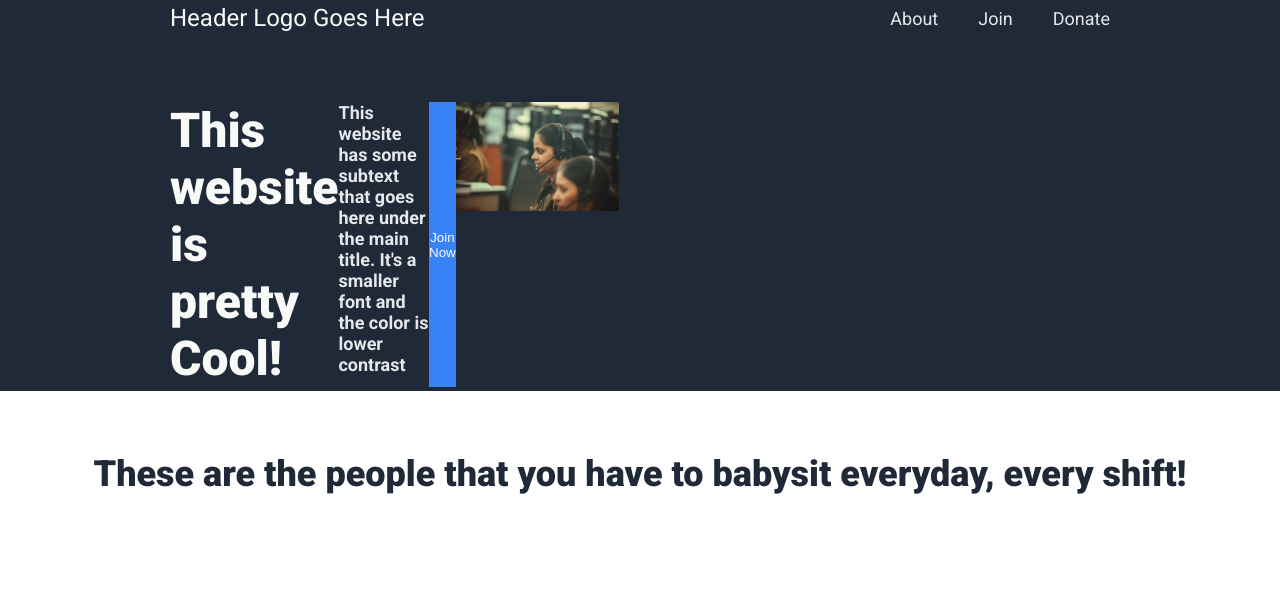
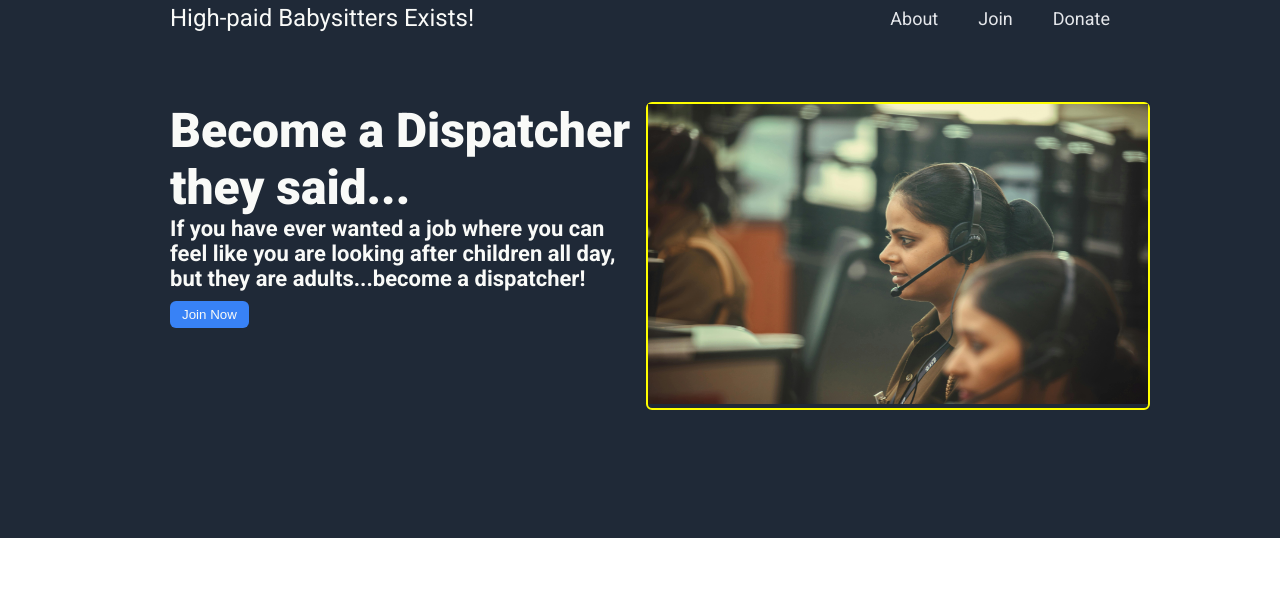
Before and after one commit to codemedic1424/TOPLandingPageProject, a plain HTML site: page index.html in a window 1280 px wide. Shown: the top 597 px of the page. Drawn offline with Linux system fonts and the light colour scheme.

Commit message:
Landing Page Complete
Finalized CSS styling to approximate reference image 1.

Project Complete.

```diff
--- a/index.html
+++ b/index.html
@@ -15,7 +15,7 @@
     <body>
         <div class="headerpanel">
             <div class="headerbar">
-                <div>Header Logo Goes Here</div>
+                <div>High-paid Babysitters Exists!</div>
                 <ul class="headerpanellinks">
                     <li><a href="#">About</a></li>
                     <li><a href="#">Join</a></li>
@@ -23,14 +23,14 @@
                 </ul>
             </div>
             <div class="headerpanelcontent">
-                <h1>This website is pretty Cool!</h1>
-                <h3>This website has some subtext that goes here under the main title. It's a smaller font and the color is lower
-                    contrast</h3>
-                 <button class="start-now">Join Now</button>
+                <div class="headerpaneltext">
+                    <h1>Become a Dispatcher they said...</h1>
+                    <h3>If you have ever wanted a job where you can feel like you are looking after children all day, but they are adults...become a dispatcher!</h3>
+                    <button class="start-now">Join Now</button>
+                </div>
                 <div class="headerimage">
-                    <img src='./images/dispatch.jpg' alt='uniformed female dispatcher with headset'>
-                 </div>
-            </div>
+                 <img src='./images/dispatch.jpg' alt='uniformed female dispatcher with headset'>
+                </div>
             </div>
         </div>
         <div class="infopanel">
--- a/style.css
+++ b/style.css
@@ -14,12 +14,15 @@ body {
     display: flex;
     flex-direction: column;
     padding: 4px 170px;
+    padding-bottom: 10%;
 }
+
 .headerbar {
     /* border: 1px solid; */
     display: flex;
     margin-bottom: 70px;
 }
+
 .headerpanellinks {
     display: flex;
     gap: 40px;
@@ -32,9 +35,11 @@ body {
 .headerpanel a {
     text-decoration: none;
 }
+
 .headerpanel li {
     list-style: none;
 }
+
 .headerpanel,
 .footer {
     background-color: #1f2937;
@@ -46,8 +51,7 @@ body {
     margin-right: auto;
 }
 
-.headerpanel a,
-.headerpanel h3 {
+.headerpanel a {
     font-size: 18px;
     color: #e5e7eb;
 }
@@ -60,15 +64,39 @@ body {
 
 .headerpanelcontent {
     display: flex;
+    flex-direction: row;
+    gap: 6px;
+    /* border: 1px solid white; */
 }
+
+.headerpaneltext {
+    /* border: 1px solid yellow; */
+    min-width: 50%;
+}
+
+.headerimage {
+    border: 2px solid yellow;
+    border-radius: 6px;
+}
+
 .headerimage img {
-    height: auto;
-    width: 25%;
+    height: 300px;
+    width: 500px;
+}
+
+.headerpanelcontent h3 {
+    font-size: 22px;
 }
 
 button, .actionbox {
     background-color: #3882f6;
     color: #f9faf8;
+}
+
+.headerpanel button {
+    border-radius: 6px;
+    padding: 6px 12px;
+    margin-top: 10px;
 }
 
 /* Info Panel Styling */
@@ -80,6 +108,7 @@ button, .actionbox {
     align-items: center;
     margin-top: 50px;
 }
+
 .infotitle h2 {
     font-size: 36px;
     color: #1f2937;
@@ -87,6 +116,7 @@ button, .actionbox {
     align-self: center;
     margin-bottom: 40px;
 }
+
 .infoboxes {
     display: flex;
     flex-wrap: wrap;
@@ -142,7 +172,6 @@ button, .actionbox {
     margin-left: 300px;
 }
 
-
 /* Action Panel Styles */
 .actionpanel {
     display: flex;
@@ -175,6 +204,7 @@ button, .actionbox {
     font-size: 20px;
     text-decoration: underline 4px solid;
 }
+
 .text h6 {
     font-size: 16px;
 }
```
